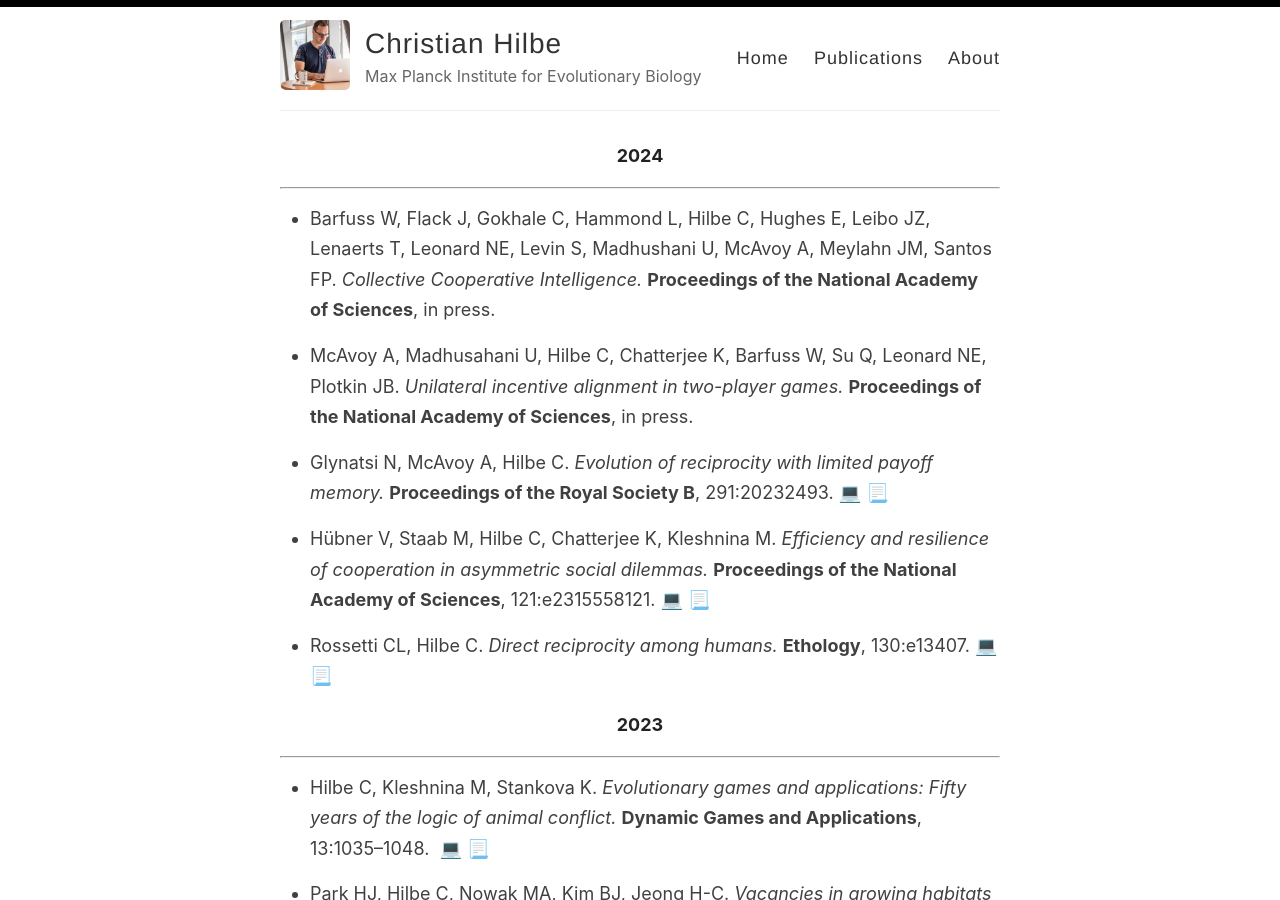
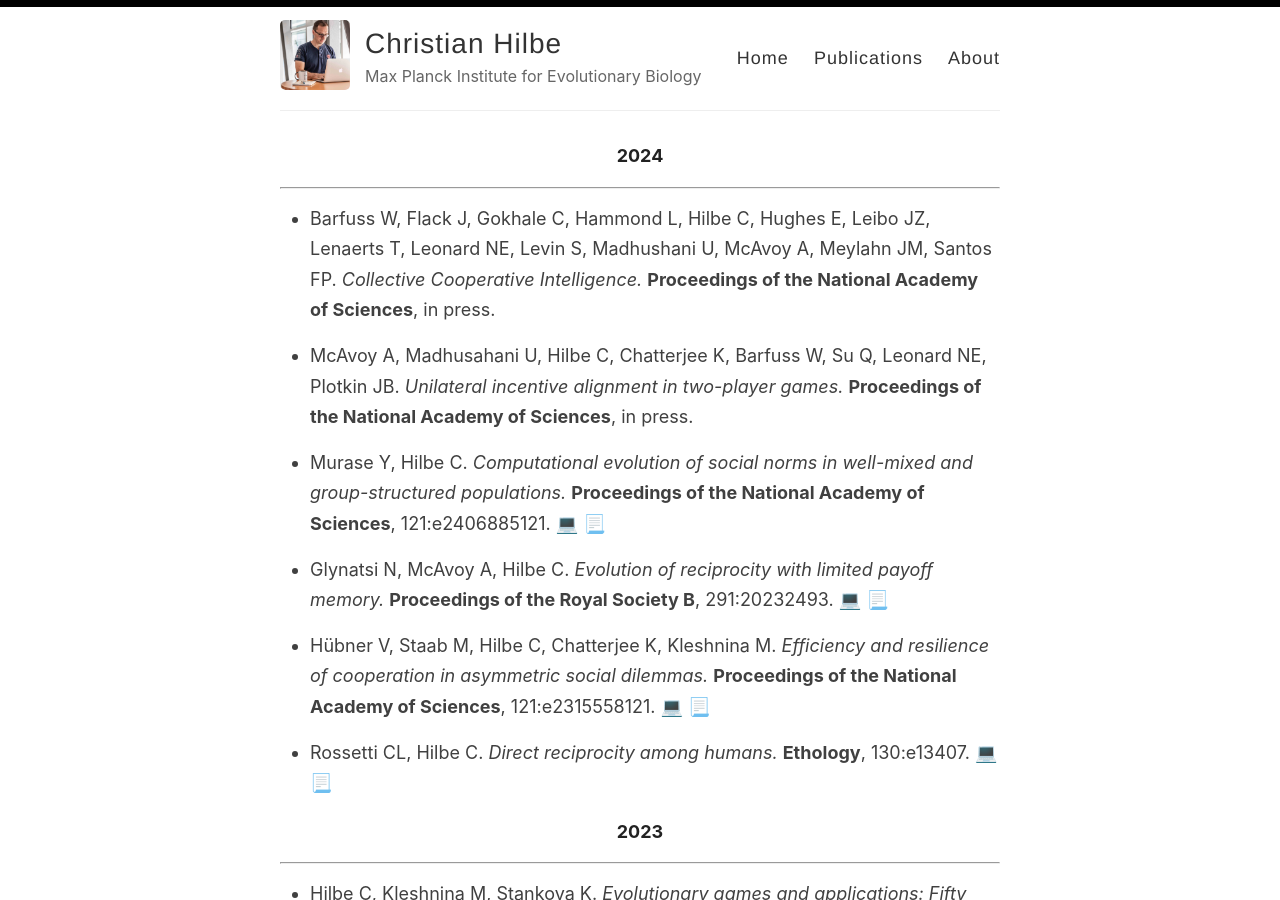
Before and after one commit to christian-hilbe/christian-hilbe.github.io, a Jekyll site: the page built from _pages/publications.md, in a window 1280 px wide and 900 px high. Built offline with Jekyll 4.4.1, drawn with Linux system fonts in a browser that asks for light colours.

Commit message:
CH: Adding Yohsuke's paper to the publications

```diff
--- a/_pages/publications.md
+++ b/_pages/publications.md
@@ -16,6 +16,12 @@ permalink: /publications/
 - McAvoy A, Madhusahani U, Hilbe C, Chatterjee K, Barfuss W, Su Q, Leonard NE, Plotkin JB.
 *Unilateral incentive alignment in two-player games.*
 **Proceedings of the National Academy of Sciences**, in press.
+
+- Murase Y, Hilbe C.
+*Computational evolution of social norms in well-mixed and group-structured populations.*
+**Proceedings of the National Academy of Sciences**, 121:e2406885121.
+[💻](https://www.pnas.org/doi/10.1073/pnas.2406885121)
+[📃](../files/2024_murase.pdf)
 
 - Glynatsi N, McAvoy A, Hilbe C.
 *Evolution of reciprocity with limited payoff memory.*
```
Also changed, not shown: 1 other file.
